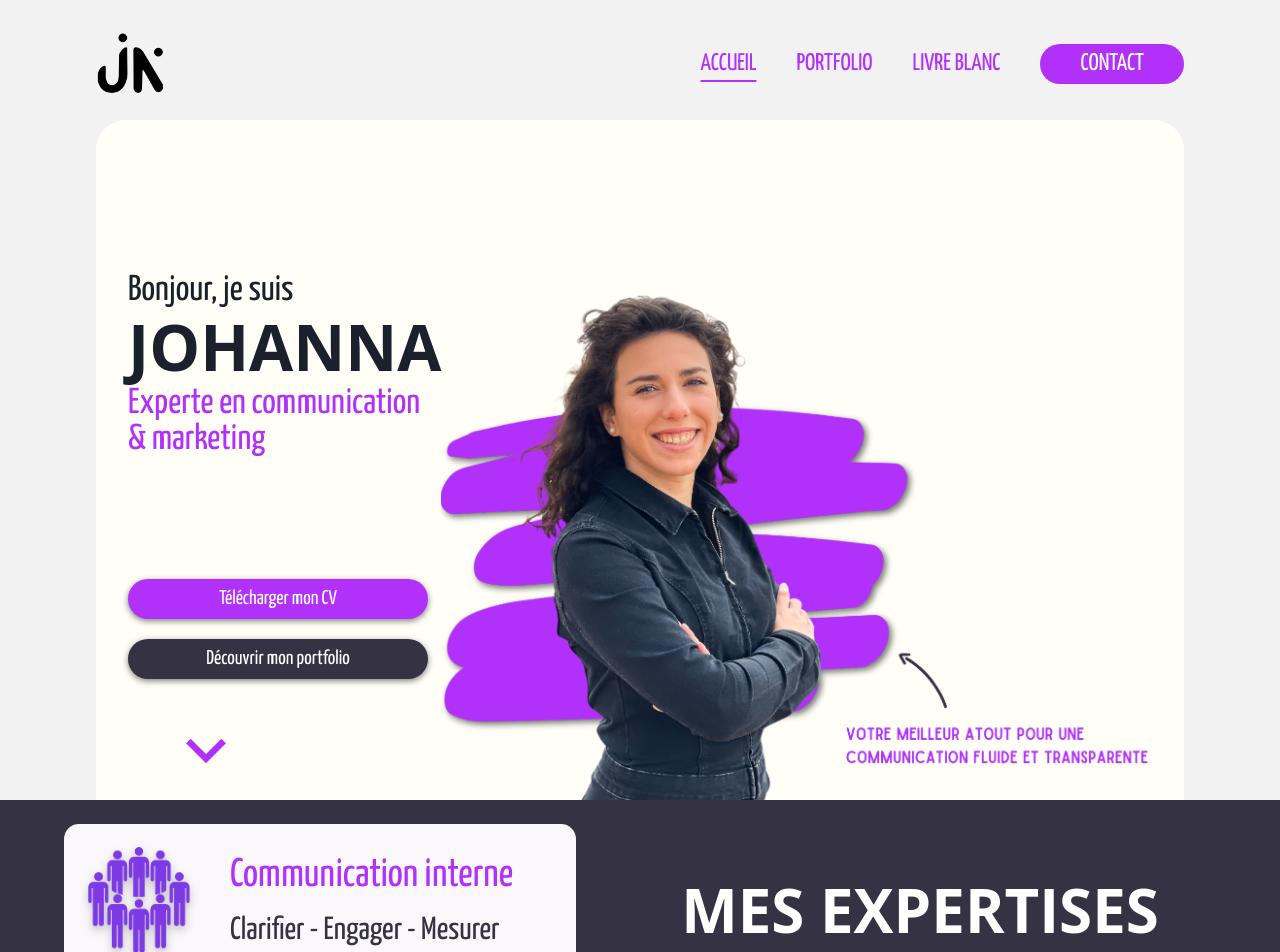
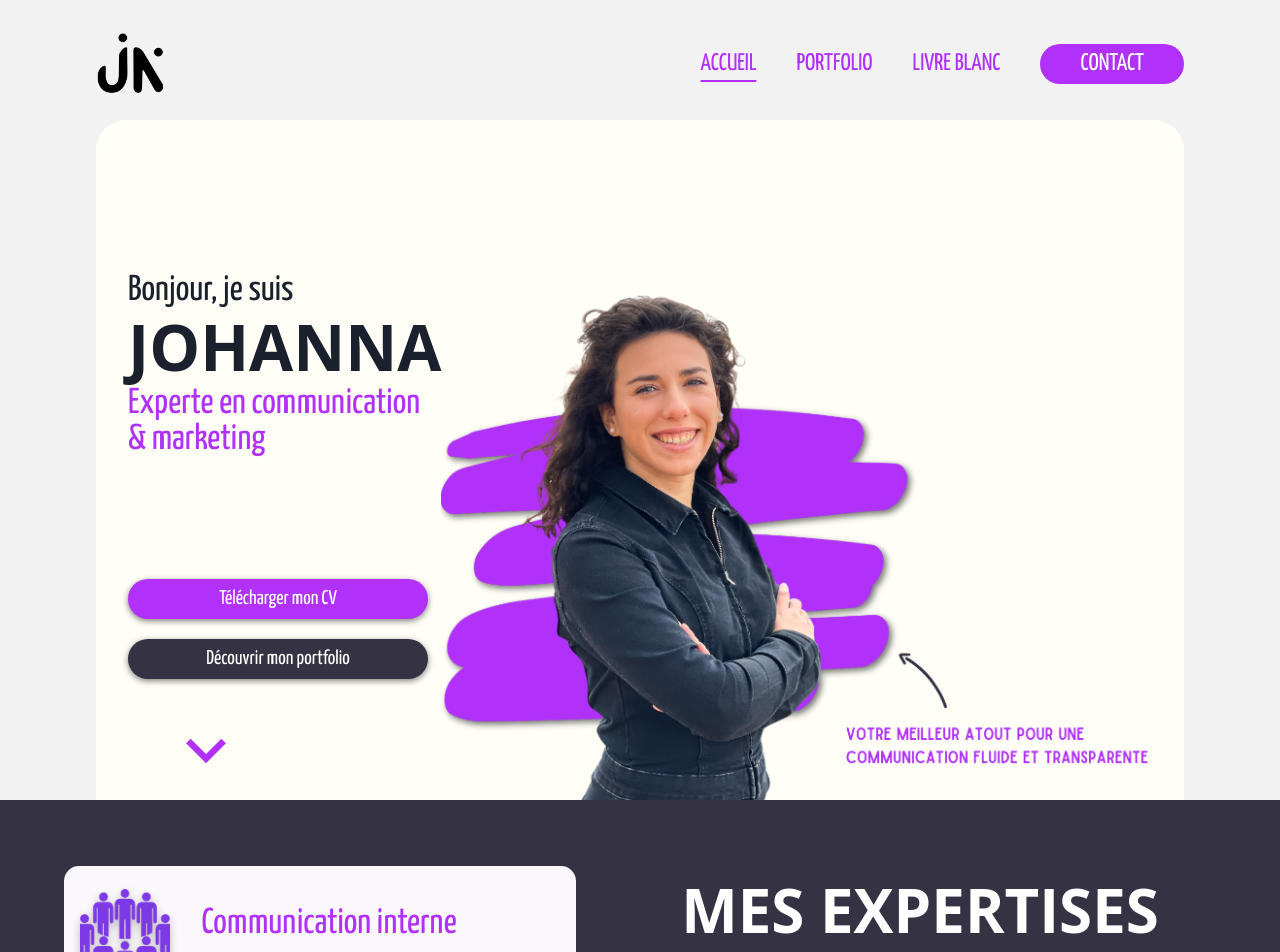
Before and after one commit to Luthernmr/portfolio-johanna-nemor, a React (Vite) app in the folder front/: page / in a window 1280 px wide. Shown: the top 952 px of the page. Built offline with nearby package versions, Linux system fonts and the light colour scheme.

Commit message:
remon presentatiom

```diff
--- a/front/src/components/content/Expertises.tsx
+++ b/front/src/components/content/Expertises.tsx
@@ -8,7 +8,7 @@ export default function Expertises() {
         { img: "/conduite_du_changement.png", title: "Conduite du changement", skills: "Accompagner - Planifier - Communiquer" }
     ]
     return (
-        <Flex height={"100vh"} backgroundColor={"#353244"} width={"100%"} flexDirection={{ base: "column-reverse", lg: "row" }} id='expertises'>
+        <Flex height={"100vh"} backgroundColor={"#353244"} width={"100vw"} flexDirection={{ base: "column-reverse", lg: "row" }} id='expertises'>
             <Center flexDirection={"row"} width={{ base: "100%", xl: "50%" }} h={"100%"}>
                 <VStack w={"100%"} spacing={5}>
                     {expertises.map((elem, index) => (
@@ -20,9 +20,9 @@ export default function Expertises() {
                             <Box height={'100%'} >
                                 <Image boxSize={{ base: "70px", xl: '120px' }} objectFit="cover" filter={"drop-shadow(0px 4px 4px rgba(0, 0, 0, 0.25));"} src={elem.img} />
                             </Box>
-                            <Box width={"70%"} alignContent={'center'} ml={8}>
-                                <Text fontSize={{ base: "xl", xl: '40px' }} fontWeight={'bold'} color={'#B131FA'}>{elem.title}</Text>
-                                <Text fontSize={{ base: "md", xl: '32px' }} color={"#353244"}>{elem.skills}</Text>
+                            <Box width={"100%"} alignContent={'center'} ml={8}>
+                                <Text fontSize={{ base: "xl", lg: '4xl' }} fontWeight={'bold'} color={'#B131FA'}>{elem.title}</Text>
+                                <Text  fontSize={{ base: "md", xl: '2xl' }} color={"#353244"}>{elem.skills}</Text>
                             </Box>
                         </Flex>
                     ))}
--- a/front/src/components/pages/Portfolio.tsx
+++ b/front/src/components/pages/Portfolio.tsx
@@ -42,7 +42,6 @@ export default function portfolio() {
                                     ))}
                             </TabPanel>
                         ))}
-
                     </TabPanels>
                 </Tabs>
             </Center>
```
